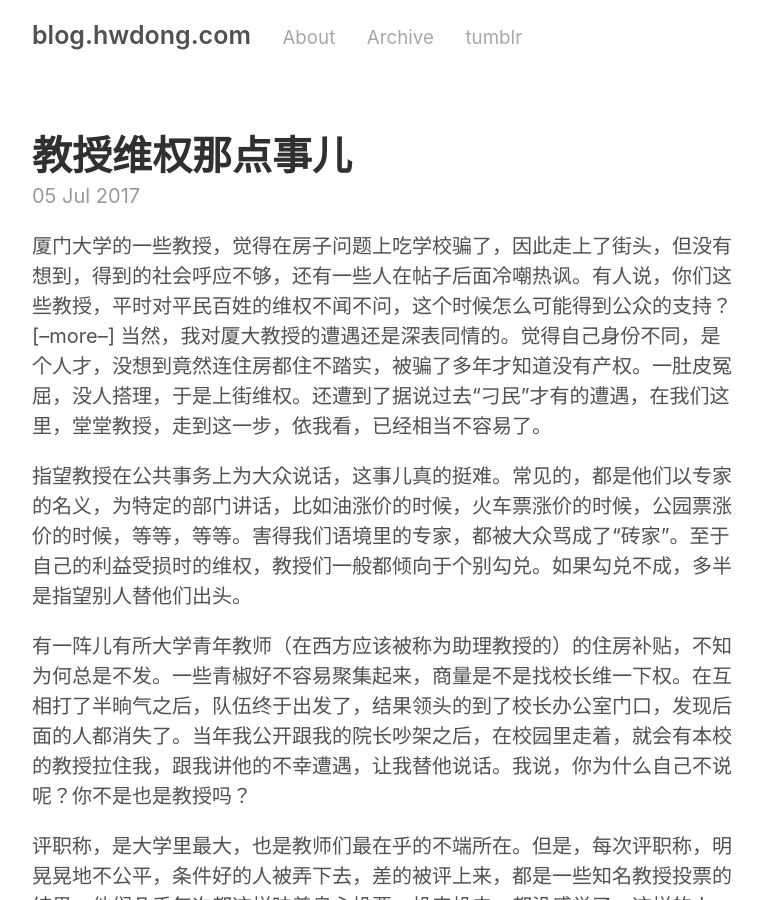
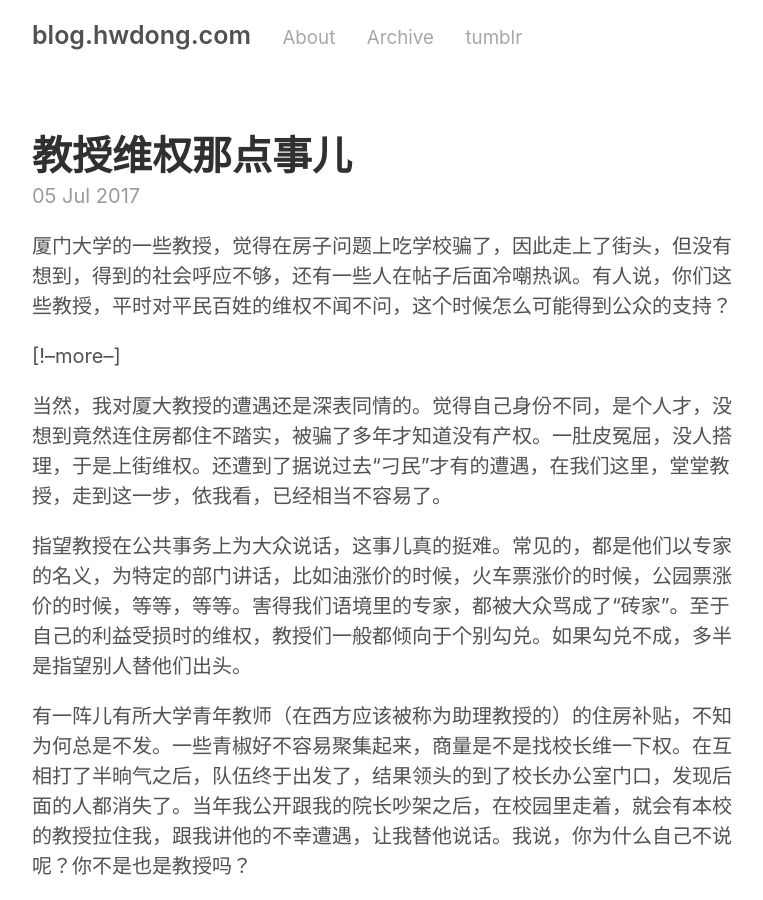
Before and after one commit to hwdong/hwdong-old.github.io, a Jekyll site: the page built from _posts/2017-07-05-教授维权那点事儿.md, in a window 1280 px wide and 900 px high. Shown: the whole window, without its empty margins (258-1021 px from the left). Built offline with Jekyll 4.4.1, drawn with Linux system fonts in a browser that asks for light colours; our own code applies the rules of GitHub Pages for plain Markdown files; comment, search, counter and statistics services are not loaded.

```diff
--- a/_posts/2017-07-05-教授维权那点事儿.md
+++ b/_posts/2017-07-05-教授维权那点事儿.md
@@ -1,5 +1,7 @@
 厦门大学的一些教授，觉得在房子问题上吃学校骗了，因此走上了街头，但没有想到，得到的社会呼应不够，还有一些人在帖子后面冷嘲热讽。有人说，你们这些教授，平时对平民百姓的维权不闻不问，这个时候怎么可能得到公众的支持？
-[--more--]
+
+[!--more--]
+
 当然，我对厦大教授的遭遇还是深表同情的。觉得自己身份不同，是个人才，没想到竟然连住房都住不踏实，被骗了多年才知道没有产权。一肚皮冤屈，没人搭理，于是上街维权。还遭到了据说过去“刁民”才有的遭遇，在我们这里，堂堂教授，走到这一步，依我看，已经相当不容易了。
 
 指望教授在公共事务上为大众说话，这事儿真的挺难。常见的，都是他们以专家的名义，为特定的部门讲话，比如油涨价的时候，火车票涨价的时候，公园票涨价的时候，等等，等等。害得我们语境里的专家，都被大众骂成了“砖家”。至于自己的利益受损时的维权，教授们一般都倾向于个别勾兑。如果勾兑不成，多半是指望别人替他们出头。
```
